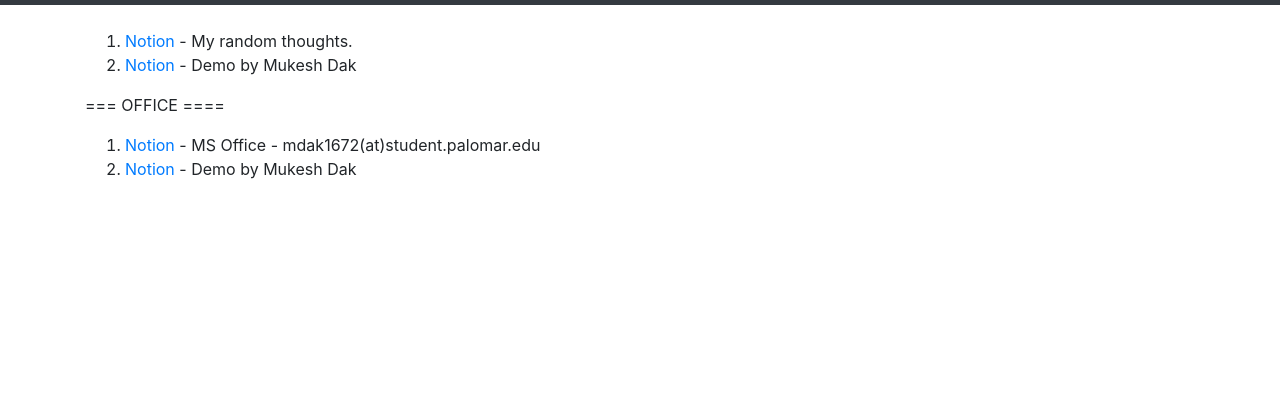
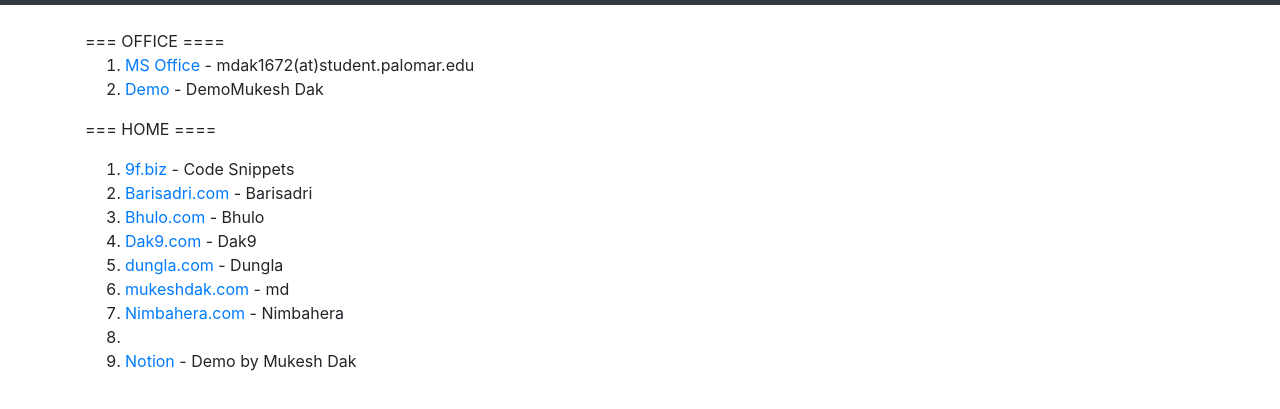
Before and after one commit to mukeshdak/me, a plain HTML site: page index.html in a window 1280 px wide. Shown: the part 51-460 px from the top of the page. Drawn offline with nearby package versions, Linux system fonts and the light colour scheme; a script that the page names is missing.

Commit message:
Update index.html

```diff
--- a/index.html
+++ b/index.html
@@ -43,17 +43,25 @@
     <main role="main" class="container" style="margin-top: 80px;">
 
         <div class="starter-template">
-            <ol>
-                <li><a href="http://notion.so">Notion</a> - My random thoughts.</li>
-                <li><a href="http://git.mukeshdak.com">Notion</a> - Demo by Mukesh Dak</li>
+=== OFFICE ====
+ <ol>
+    <li><a href="http://office.com">MS Office</a> - mdak1672(at)student.palomar.edu</li>
+    <li><a href="http://git.mukeshdak.com">Demo</a> - DemoMukesh Dak</li>
             </ol>
-<p>
-=== OFFICE ==== <p>
+<p>=== HOME ====<p>
+<ol>
+    <li><a href="http://9f.biz">9f.biz</a> - Code Snippets</li>
+    <li><a href="http://barisadri.com">Barisadri.com</a> - Barisadri</li>
+    <li><a href="http://bhulo.com">Bhulo.com</a> - Bhulo</li>
+    <li><a href="http://dak9.com">Dak9.com</a> - Dak9</li>
+    <li><a href="http://dungla.com">dungla.com</a> - Dungla</li>
+    <li><a href="http://mukeshdak.com">mukeshdak.com</a> - md</li>
+    <li><a href="http://nimbahera.com">Nimbahera.com</a> - Nimbahera</li>
 
-            <ol>
-                <li><a href="http://office.com">Notion</a> - MS Office - mdak1672(at)student.palomar.edu</li>
-                <li><a href="http://git.mukeshdak.com">Notion</a> - Demo by Mukesh Dak</li>
-            </ol>
+    <li> &nbsp; </li>
+
+    <li><a href="http://git.mukeshdak.com">Notion</a> - Demo by Mukesh Dak</li>
+</ol>
         </div>
 
     </main><!-- /.container -->
```
